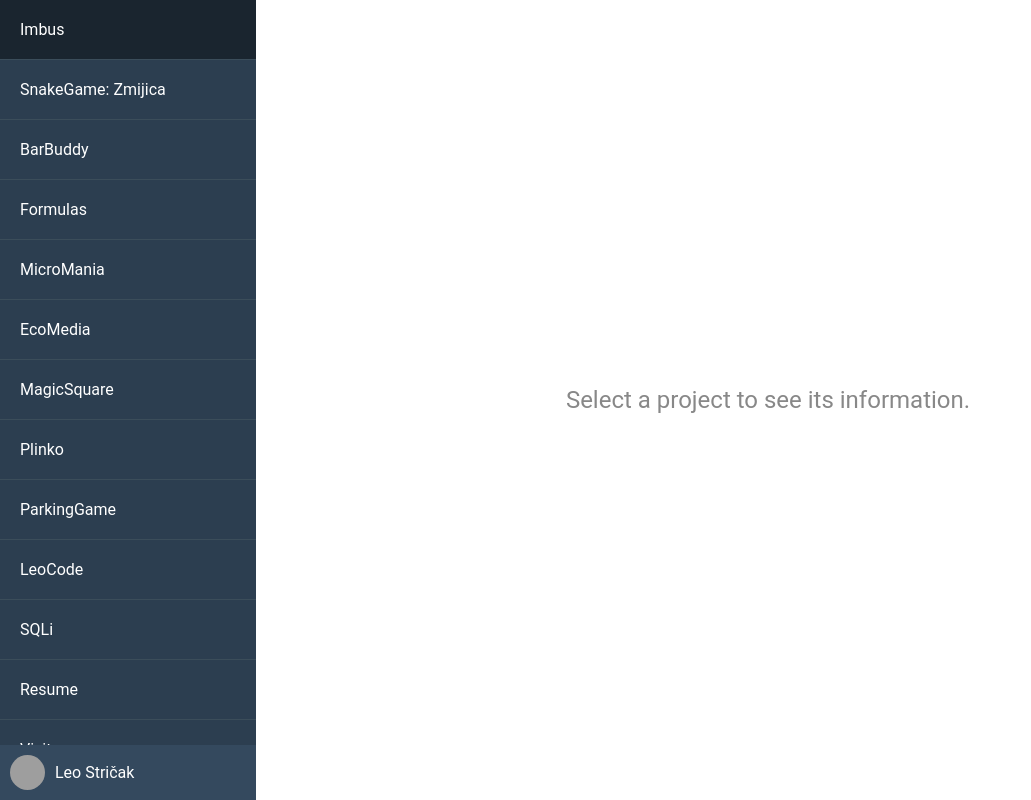
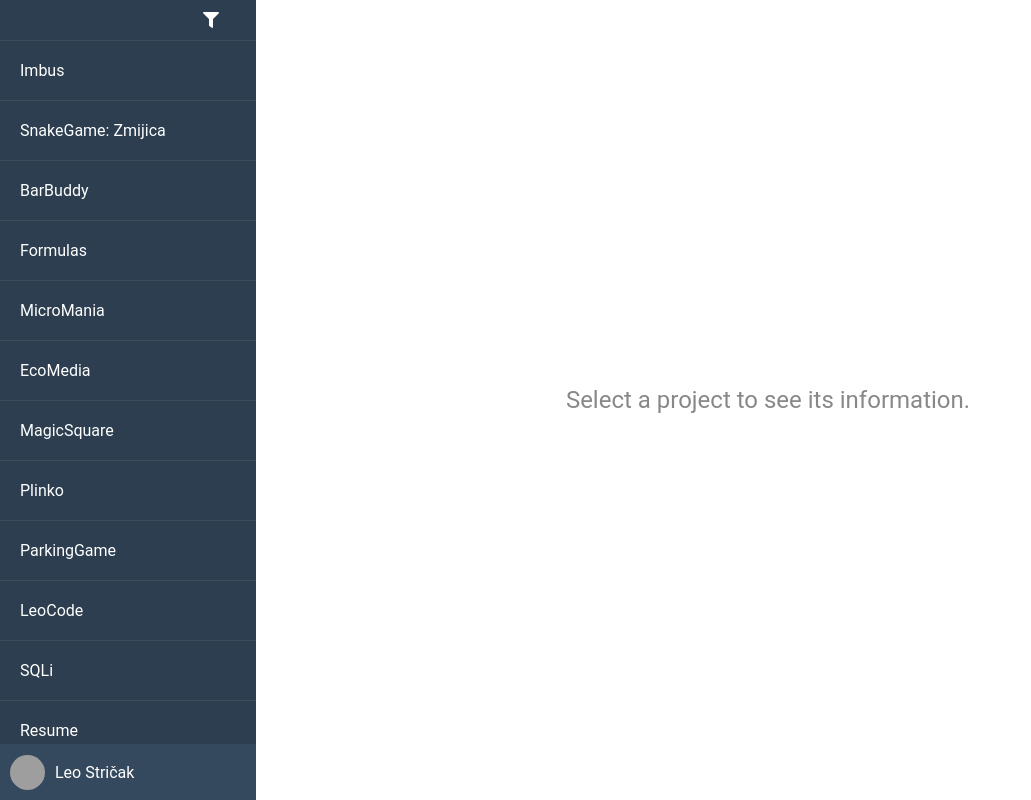
Before and after one commit to leostricak22/my-projects, a React (Create React App) app: page / in a window 1280 px wide. Shown: the whole page, without its empty margins (0-1031 px from the left). Built offline with nearby package versions, Linux system fonts and the light colour scheme; grey boxes are pictures that could not be loaded.

Commit message:
feat: Add filter dropdown menu

```diff
--- /dev/null
+++ b/src/assets/css/filter.css
@@ -0,0 +1,37 @@
+.filter-container {
+    position: relative;
+    display: flex;
+    align-items: center;
+}
+
+#filterIcon:hover {
+    cursor: pointer;
+}
+
+.dropdown {
+    position: absolute;
+    top: 5vh;
+    right: 15px;
+    background-color: #2c3e50;
+    border: 1px solid #3b4d5a;
+    border-radius: 5px;
+    box-shadow: 0 4px 6px rgba(0, 0, 0, 0.1);
+    width: 150px;
+    z-index: 100;
+    height: 177px;
+}
+
+.dropdown ul {
+    list-style: none;
+    padding: 10px;
+    margin: 0;
+}
+
+.dropdown ul li {
+    padding: 8px 12px;
+    cursor: pointer;
+}
+
+.dropdown ul li:hover {
+    background-color: #f0f0f0;
+}
--- a/src/assets/css/index.css
+++ b/src/assets/css/index.css
@@ -28,7 +28,22 @@ body {
   margin: 0;
   width: 100%;
   overflow: auto;
-  height: 95vh;
+  height: 88vh;
+}
+
+.filter {
+  display: flex;
+  flex-direction: row;
+  align-items: center;
+  justify-content: end;
+  padding-right: 25px;
+  height: 5vh;
+  border-bottom: 1px solid #3b4d5a;
+  width: 100%;
+}
+
+#filterIcon:hover {
+  cursor: pointer;
 }
 
 .user {
@@ -177,6 +192,14 @@ iframe {
   display: inline-block;
   margin-right: 10px;
   filter: grayscale(100%);
+}
 
-
+#modalBackground {
+  position: fixed;
+  top: 0;
+  left: 0;
+  width: 100vw;
+  height: 100vh;
+  background-color: rgba(0, 0, 0, 0.5);
+  z-index: 99;
 }
--- /dev/null
+++ b/src/components/FilterBox.js
@@ -0,0 +1,45 @@
+import {FaFilter} from "react-icons/fa";
+import {useEffect, useState} from "react";
+
+export default function FilterBox() {
+    const [isOpen, setIsOpen] = useState(false);
+
+    const toggleDropdown = () => {
+        setIsOpen(!isOpen);
+    };
+
+    useEffect(() => {
+        const handleKeyDown = (event) => {
+            if (event.key === 'Escape' && isOpen) {
+                setIsOpen(false);
+            }
+        };
+
+        document.addEventListener('keydown', handleKeyDown);
+
+        return () => {
+            document.removeEventListener('keydown', handleKeyDown);
+        };
+    }, [isOpen]);
+
+    return (
+        <>
+            {isOpen && <div id="modalBackground" onClick={toggleDropdown}></div>}
+            <div className="filter-container">
+                <div className="filter" onClick={toggleDropdown}>
+                    <FaFilter id="filterIcon"/>
+                </div>
+
+                {isOpen && (
+                    <div className="dropdown">
+                        <ul>
+                            <li>Option 1</li>
+                            <li>Option 2</li>
+                            <li>Option 3</li>
+                        </ul>
+                    </div>
+                )}
+            </div>
+        </>
+    );
+}
--- a/src/components/Menu.js
+++ b/src/components/Menu.js
@@ -1,8 +1,12 @@
 import {projectsData} from "../ProjectsData";
+import FilterBox from "./FilterBox";
 
 export default function Menu({ selectedProject, setSelectedProject }) {
     return (
         <div id="menu">
+            <div className="filter">
+                <FilterBox />
+            </div>
             <ul>
                 {projectsData.map((project) => (
                     <li key={project.name} onClick={() => setSelectedProject(project.name)} className={selectedProject === project.name && "selected-project"}>
--- a/src/components/projectInfoComponents/Gallery.js
+++ b/src/components/projectInfoComponents/Gallery.js
@@ -11,7 +11,7 @@ export default function Gallery({gallery}) {
                     <button onClick={() => setImageIndex((imageIndex - 1 + gallery.images.length) % gallery.images.length)}><i
                         className={"arrow left"}></i></button>
                     {
-                        gallery.images &&
+                        gallery.images && gallery.images[imageIndex] &&
                         <div className="galleryImage">
                             <div className="galleryImageContainer">
                                 <img src={gallery.images[imageIndex].src} alt={gallery.images[imageIndex].description}/>
--- a/src/index.js
+++ b/src/index.js
@@ -5,6 +5,7 @@ import App from './App';
 import './assets/css/index.css';
 import './assets/css/scrollbars.css';
 import './assets/css/gallery.css';
+import './assets/css/filter.css';
 
 const root = ReactDOM.createRoot(document.getElementById('root'));
 root.render(
```
